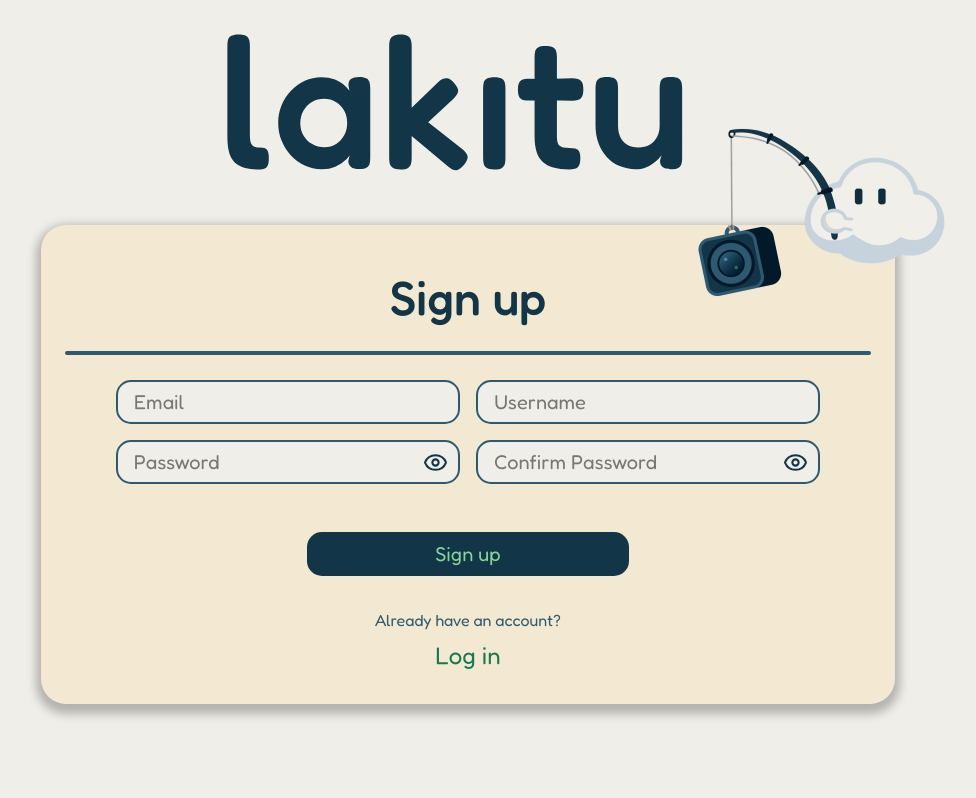
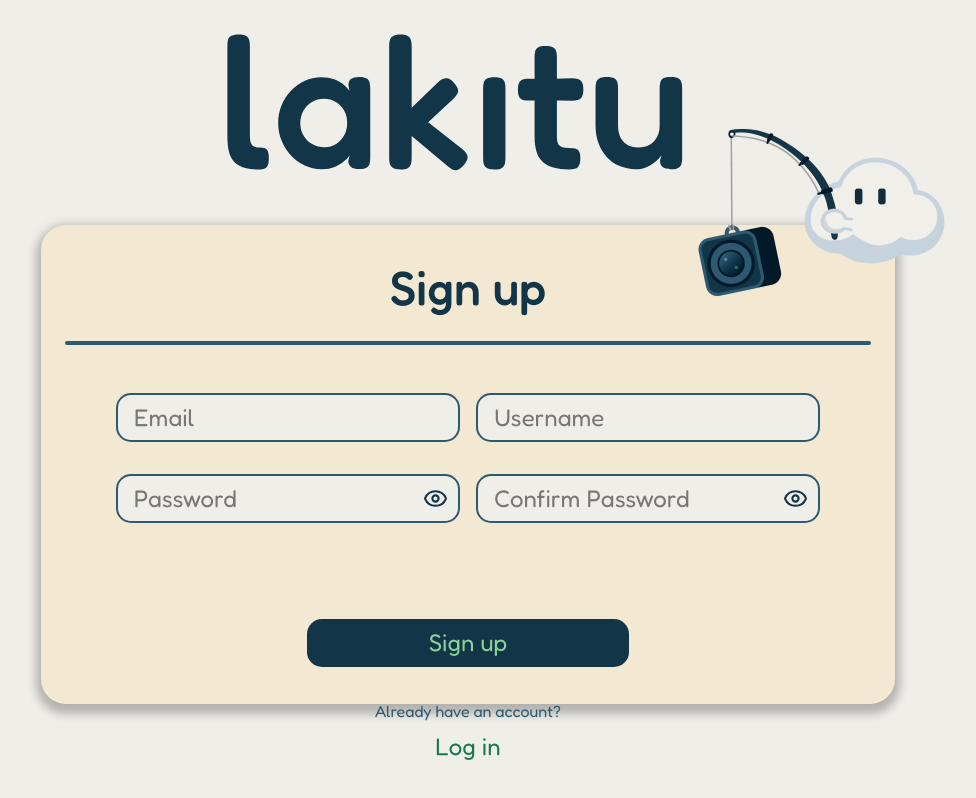
Before and after one commit to UM-LabTics/lakitu-core, a Next.js app in the folder frontend/: page /signup in a window 1280 px wide. Shown: the whole page, without its empty margins (172-1148 px from the left). Built offline with nearby package versions, Linux system fonts and the light colour scheme; no server answers.

Commit message:
chore: visual tweaks

```diff
--- a/frontend/app/globals.css
+++ b/frontend/app/globals.css
@@ -106,7 +106,7 @@ Clases reutilizables para componentes comunes.
   /* Filled button */
   .btn-contained {
     @apply inline-flex items-center justify-center gap-2
-           px-5 py-2 text-lg xl:text-xl font-normal cursor-pointer select-none
+           px-5 py-2 text-lg xl:text-2xl font-normal cursor-pointer select-none
            transition-all duration-200 ease-in-out
            bg-primary text-secondary;
     border-radius: var(--radius-lg);
@@ -130,7 +130,7 @@ Clases reutilizables para componentes comunes.
   /* Admin button — flipped colors */
   .admin-btn {
     @apply inline-flex items-center justify-center gap-2
-           px-5 py-2 text-lg xl:text-xl font-medium cursor-pointer select-none
+           px-5 py-2 text-lg xl:text-2xl font-medium cursor-pointer select-none
            transition-all duration-200 ease-in-out
            bg-secondary text-primary;
     border-radius: var(--radius-lg);
@@ -175,7 +175,7 @@ Clases reutilizables para componentes comunes.
            text-primary
            text-sm
            lg:text-base
-           xl:text-xl
+           xl:text-2xl
            outline-none
            transition-colors duration-150;
     background-color: var(--background);
--- a/frontend/app/signup/signupForm.tsx
+++ b/frontend/app/signup/signupForm.tsx
@@ -8,10 +8,10 @@ import Input from "@/components/Input";
 export default function SignupForm() {
   return (
     <div className="w-full h-full flex items-baseline justify-center">
-      <form action={signup} className="w-2/3 h-5/6 min-h-100">
+      <form action={signup} className="w-2/3 h-5/6 min-h-110">
         <Card title="Sign up" className="w-full h-full" >
 
-          <div className="flex flex-col items-center justify-center gap-4 w-full h-full">
+            <div className="flex flex-col items-center justify-baseline gap-4 xl:pt-8 xl:gap-8 w-full h-full">
 
                 <div className="flex items-center justify-center gap-4 w-19/20 md:w-7/8">
                     <Input name="email" variant="text" placeholder="Email" className="flex-1"/>
@@ -22,10 +22,10 @@ export default function SignupForm() {
                     <Input name="confirmPassword" variant="password" placeholder="Confirm Password" className="flex-1" />
                 </div>
 
-
+                <div className="flex-1" />
 
                 <Button type="submit" width="40%">Sign up</Button>
-            <div className="flex flex-col items-center mt-4">
+                <div className="flex flex-col items-center">
                     <span className="w-full text-center">Already have an account?</span>
                     <Button type="button" variant="text" className="w-fit" onClick={() => window.location.href = "/login"}>Log in</Button>
                 </div>
--- a/frontend/components/Card.tsx
+++ b/frontend/components/Card.tsx
@@ -24,7 +24,7 @@ export default function Card({
   return (
     <div className={`${variantClass[variant]} ${className} flex flex-col`}>
       {title && (
-        <div className="mb-4 flex flex-col justify-center items-center h-full w-full">
+        <div className="mb-4 flex flex-col justify-center items-center h-fit w-full">
           <h1
             className={`text-center font-medium ${
               isDark ? "text-primary-super-light" : "text-primary"
```
Lines whose indentation alone changed are shown as unchanged.
